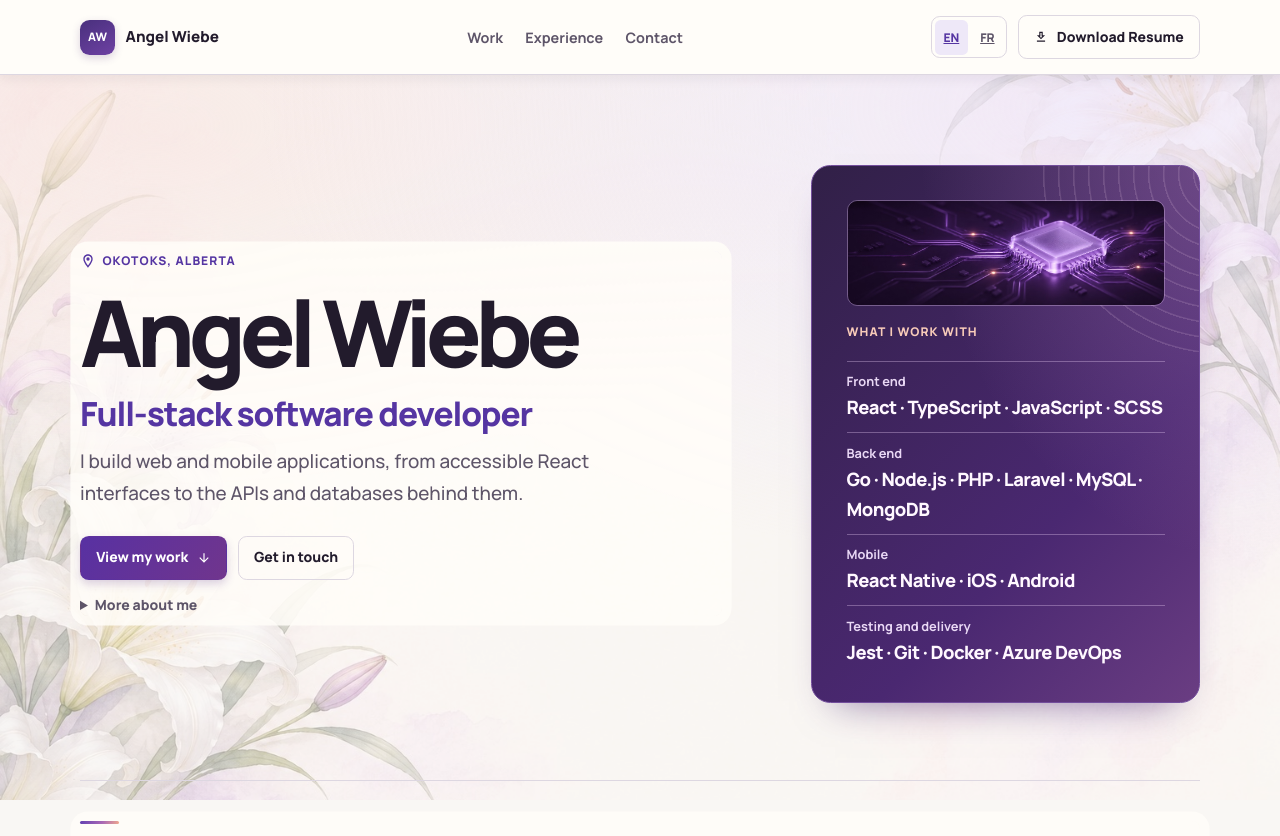
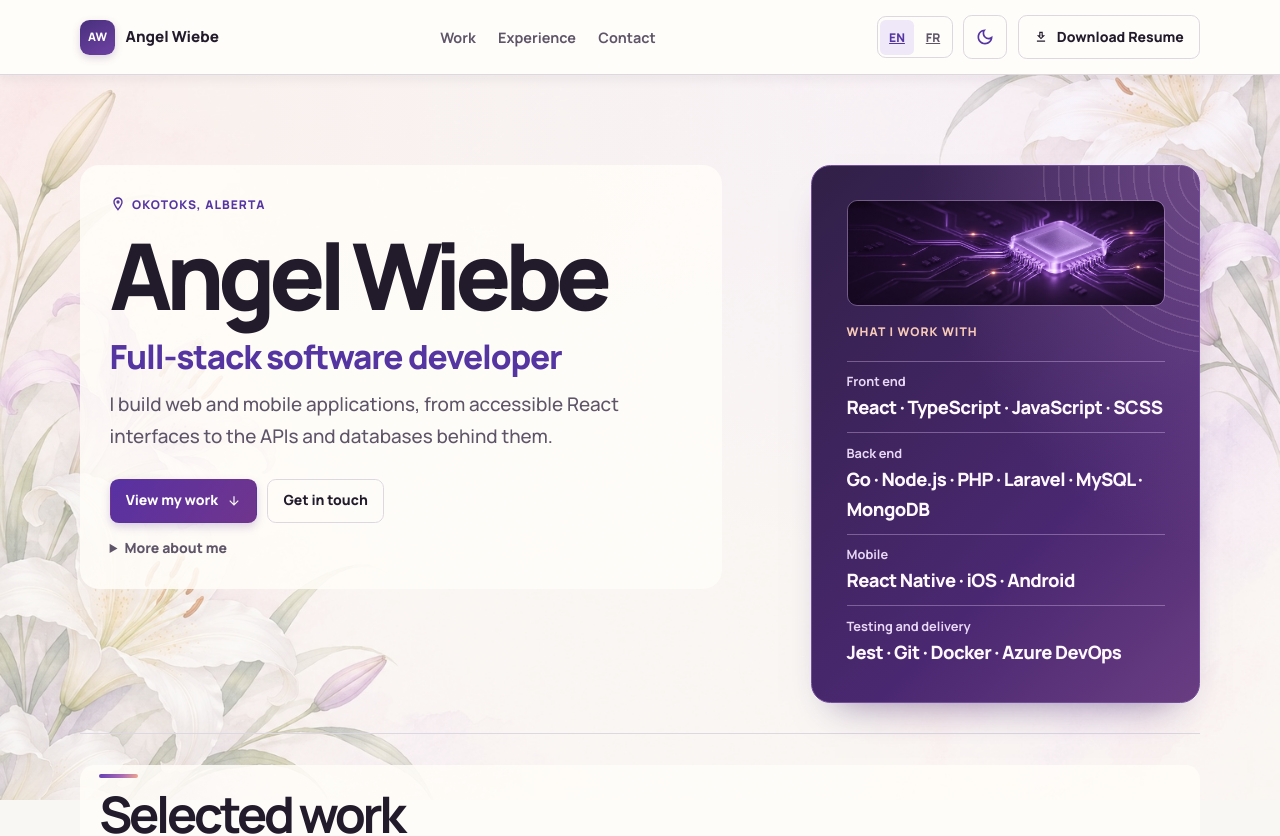
Before and after one commit to AngelWiebe/portfolio, a React (Vite) app: page / in a window 1280 px wide. Shown: the top 836 px of the page. Built offline with nearby package versions, Linux system fonts and the light colour scheme.

Commit message:
Add dark mode and refine portfolio layout

```diff
--- a/fr/index.html
+++ b/fr/index.html
@@ -2,6 +2,7 @@
 <html lang="fr">
   <head>
     <meta charset="UTF-8" />
+    <script src="/theme-preference.js"></script>
     <meta name="viewport" content="width=device-width, initial-scale=1.0" />
     <title>Angel Wiebe | Portfolio de développeuse full stack</title>
     <meta
--- a/index.html
+++ b/index.html
@@ -2,6 +2,7 @@
 <html lang="en">
   <head>
     <meta charset="UTF-8" />
+    <script src="/theme-preference.js"></script>
     <meta name="viewport" content="width=device-width, initial-scale=1.0" />
     <title>Angel Wiebe | Software Developer Portfolio</title>
     <meta
--- /dev/null
+++ b/public/theme-preference.js
@@ -0,0 +1,8 @@
+try {
+  const theme = localStorage.getItem("portfolio-theme");
+  if (theme === "light" || theme === "dark") {
+    document.documentElement.dataset.theme = theme;
+  }
+} catch {
+  // The stylesheet follows the system preference when storage is unavailable.
+}
--- a/src/App.scss
+++ b/src/App.scss
@@ -1,17 +1,20 @@
-$ink: #221b2c;
-$muted: #5e5569;
-$accent: #5535a2;
-$lavender: #eee8f8;
-$paper: #fffdf9;
-$text-surface: rgba($paper, .86);
-$line: #ddd7e1;
+$ink: var(--ink);
+$muted: var(--muted);
+$accent: var(--accent);
+$lavender: var(--lavender);
+$paper: var(--paper);
+$text-surface: var(--surface);
+$line: var(--line);
+$section-surface-spread: .6rem;
+$section-divider-gap: 1.9rem;
+$section-divider-gap-mobile: 1.4rem;
 $spectrum: linear-gradient(110deg, #6642b2 3%, #a969b5 58%, #f0a88e);
 $purple-depth: linear-gradient(135deg, #312047, #4a2871 65%, #6a3d82);
 
 main {
   background:
-    radial-gradient(ellipse at 85% 5%, #ebe0fa99, transparent 54%),
-    radial-gradient(ellipse at 12% 8%, #f7e3df99, transparent 44%);
+    radial-gradient(ellipse at 85% 5%, var(--glow-purple), transparent 54%),
+    radial-gradient(ellipse at 12% 8%, var(--glow-peach), transparent 44%);
   background-repeat: no-repeat;
   background-size: 100% 40rem;
 }
@@ -30,7 +33,7 @@ main {
   translate: 0 -180%;
   padding: .6rem 1rem;
   border-radius: .5rem;
-  background: $ink;
+  background: #221b2c;
   color: white;
 
   max-width: calc(100% - 1.5rem);
@@ -44,7 +47,7 @@ main {
   z-index: 10;
   border-bottom: 1px solid $line;
   background: $paper;
-  box-shadow: 0 3px 12px rgba($ink, .07);
+  box-shadow: 0 3px 12px #221b2c12;
 
   &[data-scroll-with-page] { position: static; }
 }
@@ -141,6 +144,15 @@ main {
   svg { flex: none; }
 }
 
+.theme-toggle {
+  min-inline-size: 44px;
+  min-block-size: 44px;
+  padding: .4rem;
+  color: $accent;
+
+  &[aria-pressed="true"] { background: $lavender; }
+}
+
 .button-primary {
   background: linear-gradient(125deg, #5831a2, #70358d);
   box-shadow: 0 4px 9px #53288235;
@@ -155,15 +167,21 @@ main {
 .hero {
   display: grid;
   grid-template-columns: minmax(0, 1.65fr) minmax(0, 1fr);
-  align-items: center;
+  align-items: start;
   gap: clamp(2rem, 7vw, 6rem);
-  padding-block: clamp(3.25rem, 7vw, 6.1rem) clamp(3rem, 6vw, 5rem);
+  padding-block: clamp(3.25rem, 7vw, 6.1rem) $section-divider-gap;
 }
 
-.hero-copy, .section-heading, .role-list {
+.section-heading, .role-list {
   background: $text-surface;
   border-radius: .5rem;
-  box-shadow: 0 0 0 .6rem $text-surface;
+  box-shadow: 0 0 0 $section-surface-spread $text-surface;
+}
+
+.hero-copy {
+  padding: clamp(1rem, 2.4vw, 1.85rem);
+  border-radius: 1.2rem;
+  background: $text-surface;
 }
 
 .eyebrow {
@@ -272,10 +290,16 @@ main {
   }
 }
 
-.work-section, .experience-section { padding-block: 2.5rem 3.65rem; border-top: 1px solid $line; }
+$section-text-inset: clamp(.75rem, 1.5vw, 1.25rem);
+
+.work-section, .experience-section { border-top: 1px solid $line; }
+
+.work-section { padding-block: $section-divider-gap; }
+.experience-section { padding-block: ($section-divider-gap + $section-surface-spread) 3.65rem; }
 
 .section-heading {
   margin-bottom: 1.45rem;
+  padding-inline-start: $section-text-inset;
 
   &::before {
     content: "";
@@ -289,6 +313,12 @@ main {
 
   h2 { margin: 0; font-size: clamp(2rem, 4.2vw, 3.15rem); line-height: 1.08; letter-spacing: -.065em; }
   p { margin: .55rem 0 0; color: $muted; }
+}
+
+.work-section .section-heading {
+  padding: .6rem $section-text-inset;
+  border-radius: .9rem;
+  box-shadow: none;
 }
 
 .featured-grid, .other-projects {
@@ -388,6 +418,7 @@ main {
 
   .entry-content {
     padding: 1rem 0;
+    padding-inline-start: $section-text-inset;
     grid-template-columns: minmax(0, 12.5rem) minmax(0, 1fr) auto;
     column-gap: 1.5rem;
     > * { grid-column: 2; }
@@ -398,7 +429,7 @@ main {
 }
 
 .site-footer {
-  background: radial-gradient(ellipse at bottom right, #49275f, transparent 65%), $ink;
+  background: radial-gradient(ellipse at bottom right, #49275f, transparent 65%), #221b2c;
   color: #fcf8ff;
   border-top: 3px solid transparent;
   border-image: $spectrum 1;
@@ -486,7 +517,7 @@ main {
 @media (max-width: 42rem) {
   .page-width { width: calc(100% - 2rem); }
   .hero, .featured-grid, .other-projects, .footer-inner { grid-template-columns: minmax(0, 1fr); }
-  .hero { padding-block: 2.7rem 2.75rem; }
+  .hero { padding-block: 2.7rem $section-divider-gap-mobile; }
   .focus-panel dl {
     display: grid;
     grid-template-columns: repeat(auto-fit, minmax(min(100%, 8rem), 1fr));
@@ -495,7 +526,8 @@ main {
   }
 
   .focus-panel dl > div { padding-block: .45rem 0; }
-  .work-section, .experience-section { padding-block: 2rem 2.5rem; }
+  .work-section { padding-block: $section-divider-gap-mobile; }
+  .experience-section { padding-block: ($section-divider-gap-mobile + $section-surface-spread) 2.5rem; }
 
   .role .entry-content {
     grid-template-columns: minmax(0, 1fr) auto;
--- a/src/components/Header.tsx
+++ b/src/components/Header.tsx
@@ -1,5 +1,8 @@
 import DownloadOutlinedIcon from "@mui/icons-material/DownloadOutlined";
-import { useLayoutEffect, useRef } from "react";
+import DarkModeOutlinedIcon from "@mui/icons-material/DarkModeOutlined";
+import LightModeOutlinedIcon from "@mui/icons-material/LightModeOutlined";
+import useMediaQuery from "@mui/material/useMediaQuery";
+import { useLayoutEffect, useRef, useState } from "react";
 import { useTranslation } from "react-i18next";
 
 import enPdf from "../assets/Resume2026.pdf";
@@ -11,6 +14,20 @@ const Header = () => {
   const { t, i18n } = useTranslation();
   const language = i18n.resolvedLanguage;
   const header = useRef<HTMLElement>(null);
+  const systemDark = useMediaQuery("(prefers-color-scheme: dark)");
+  const [theme, setTheme] = useState(() => document.documentElement.dataset.theme);
+  const isDark = theme ? theme === "dark" : systemDark;
+
+  const toggleTheme = () => {
+    const nextTheme = isDark ? "light" : "dark";
+    document.documentElement.dataset.theme = nextTheme;
+    setTheme(nextTheme);
+    try {
+      localStorage.setItem("portfolio-theme", nextTheme);
+    } catch {
+      // The current page can still change theme without storage.
+    }
+  };
 
   useLayoutEffect(() => {
     const element = header.current;
@@ -66,6 +83,15 @@ const Header = () => {
               </a>
             ))}
           </div>
+          <button
+            type="button"
+            className="button button-outline theme-toggle"
+            aria-label={t("aria.dark_mode")}
+            aria-pressed={isDark}
+            onClick={toggleTheme}
+          >
+            {isDark ? <LightModeOutlinedIcon fontSize="small" /> : <DarkModeOutlinedIcon fontSize="small" />}
+          </button>
           <a className="button button-outline resume-link" href={language === "fr" ? frPdf : enPdf} download="resume.pdf">
             <DownloadOutlinedIcon fontSize="inherit" />
             {t("download")}
--- a/src/i18n.js
+++ b/src/i18n.js
@@ -69,6 +69,7 @@ i18n
             preview_video: "Watch the project preview video",
             website_link: "Visit the project website",
             language_switcher: "Language switcher",
+            dark_mode: "Dark mode",
             switch_english: "EN — English",
             switch_french: "FR — French",
           },
@@ -376,6 +377,7 @@ i18n
             preview_video: "Regardez la vidéo de prévisualisation du projet",
             website_link: "Visitez le site Web du projet",
             language_switcher: "Sélecteur de langue",
+            dark_mode: "Mode sombre",
             switch_english: "EN — Anglais",
             switch_french: "FR — Français",
           },
--- a/src/index.css
+++ b/src/index.css
@@ -1,34 +1,71 @@
 :root {
-  color-scheme: light;
+  color-scheme: light dark;
+  --ink: #221b2c;
+  --muted: #5e5569;
+  --accent: #5535a2;
+  --lavender: #eee8f8;
+  --paper: #fffdf9;
+  --surface: #fffdf9db;
+  --line: #ddd7e1;
+  --canvas: #f9f7f4;
+  --glow-purple: #ebe0fa99;
+  --glow-peach: #f7e3df99;
+  --floral-opacity: .56;
+  --floral-opacity-mobile: .32;
+  overscroll-behavior-y: none;
   scroll-padding-block-start: calc(var(--site-header-height, 0px) + .75rem);
   font-family: Manrope, system-ui, sans-serif;
   font-synthesis: none;
-  color: #221b2c;
-  background: #f9f7f4;
+  color: var(--ink);
+  background: var(--canvas);
   font-weight: 500;
   line-height: 1.6;
+}
+
+:root[data-theme="light"] { color-scheme: light; }
+:root[data-theme="dark"] { color-scheme: dark; }
+
+@supports (color: light-dark(white, black)) {
+  :root {
+    --ink: light-dark(#221b2c, #f5edff);
+    --muted: light-dark(#5e5569, #cfc0dc);
+    --accent: light-dark(#5535a2, #dbc0ff);
+    --lavender: light-dark(#eee8f8, #3b2a50);
+    --paper: light-dark(#fffdf9, #221a30);
+    --surface: light-dark(#fffdf9db, #221a30ed);
+    --line: light-dark(#ddd7e1, #605072);
+    --canvas: light-dark(#f9f7f4, #15101e);
+    --glow-purple: light-dark(#ebe0fa99, #422b6188);
+    --glow-peach: light-dark(#f7e3df99, #60354f55);
+  }
+}
+
+:root[data-theme="dark"] { --floral-opacity: .12; --floral-opacity-mobile: .08; }
+@media (prefers-color-scheme: dark) {
+  :root:not([data-theme]) { --floral-opacity: .12; --floral-opacity-mobile: .08; }
 }
 
 * { box-sizing: border-box; }
 body { margin: 0; }
 
-body::before {
+#main::before {
   content: "";
   position: fixed;
   inset: 0;
   background: url("./assets/lily-backdrop.jpg") center / cover no-repeat;
-  opacity: .56;
+  opacity: var(--floral-opacity);
   pointer-events: none;
+  z-index: -1;
 }
 
-#root { position: relative; }
+#main { clip-path: inset(0); }
 
 @media (max-width: 42rem) {
-  body::before { background-position: right center; opacity: .32; }
+  #main::before { background-position: right center; opacity: var(--floral-opacity-mobile); }
 }
 
 @media (forced-colors: active) {
-  body::before { display: none; }
+  #main::before { display: none; }
 }
 
 a { color: inherit; }
@@ -37,7 +74,7 @@ button:not(:disabled) { cursor: pointer; }
 img { display: block; max-width: 100%; }
 
 :focus-visible {
-  outline: 3px solid #623ac6;
+  outline: 3px solid var(--accent);
   outline-offset: 4px;
 }
 
```
Also changed, not shown: 2 other files (tests, documents, lock files or other folders).
